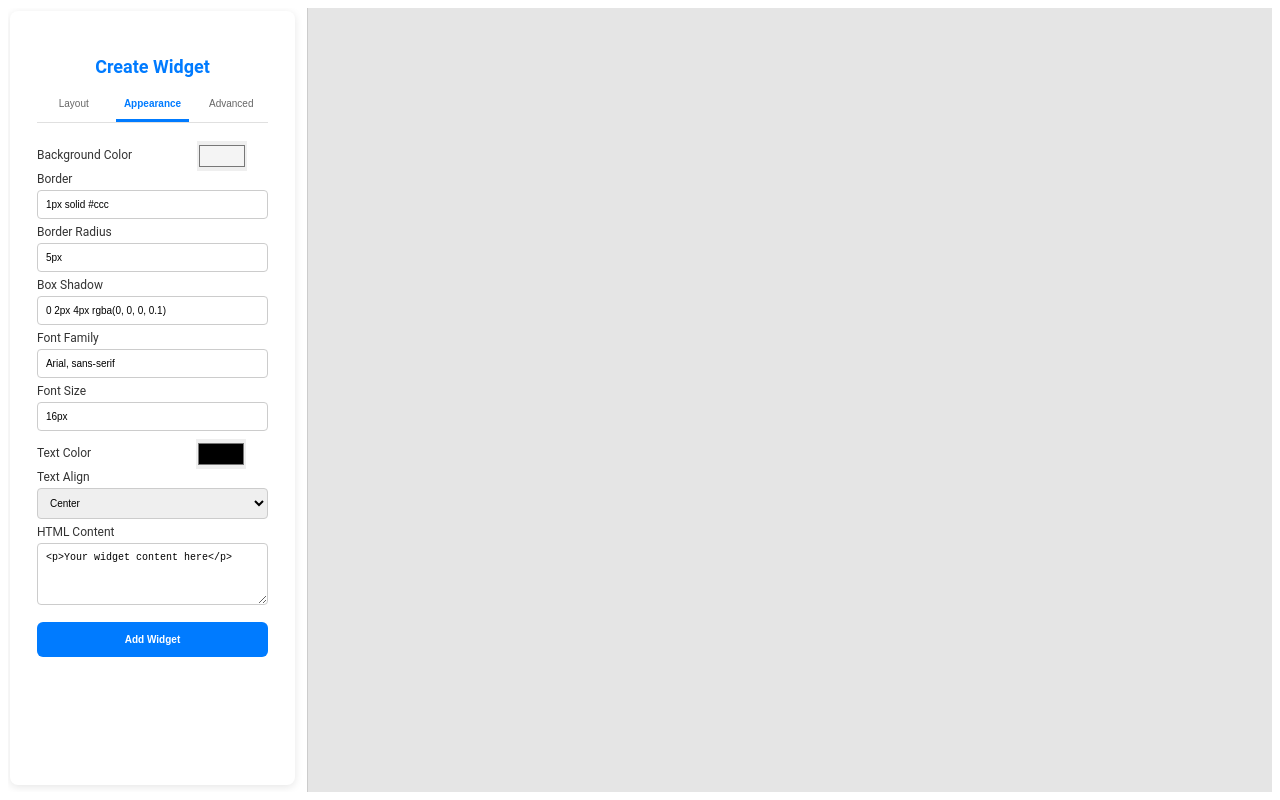
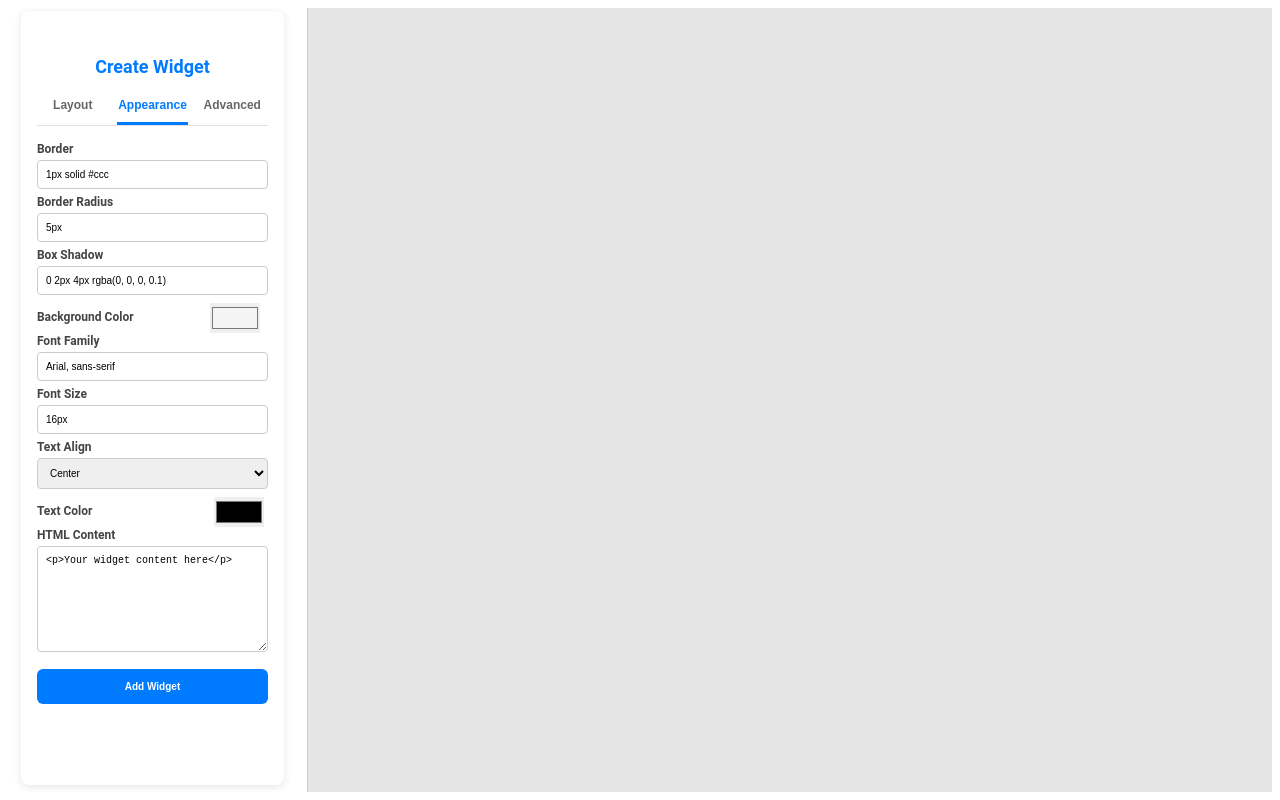
Before and after one commit to BilalSubhani/AngularProjects, an Angular app in the folder widget-builder/: page / in a window 1280 px wide. Both pictures are taken after a click on the button "Appearance". Built offline with nearby package versions, Linux system fonts and the light colour scheme.

Commit message:
Improved styling and inputs for custom styling in side navbar

```diff
--- a/widget-builder/src/app/preview/preview.component.css
+++ b/widget-builder/src/app/preview/preview.component.css
@@ -3,6 +3,7 @@
   width: 100%;
   height: 100%;
 }
+
 .widget {
   position: relative;
   margin-bottom: 1rem;
@@ -10,15 +11,17 @@
   padding: 0.5rem;
   cursor: move;
 }
+
 .element-controls {
   position: absolute;
 }
+
 .delete-btn {
-  padding: 0.25rem;
+  padding: 0.35rem;
   background: #ef4444;
   color: white;
   border: none;
-  border-radius: 4px;
+  border-radius: 50%;
   cursor: pointer;
   transition: all 0.2s;
 }
--- a/widget-builder/src/app/widget-editor/widget-editor.component.css
+++ b/widget-builder/src/app/widget-editor/widget-editor.component.css
@@ -8,7 +8,7 @@
 .widget-editor {
   background-color: #ffffff;
   border-radius: 8px;
-  padding: 1.7rem;
+  padding: 1.7rem 1rem;
   box-shadow: 0 2px 8px rgba(0, 0, 0, 0.1);
   width: 80%;
   max-width: 300px;
@@ -28,7 +28,7 @@
 .tabs {
   display: flex;
   justify-content: space-between;
-  gap: 5px;
+  gap: 8px;
   border-bottom: 1px solid #e0e0e0;
   margin-bottom: 10px;
 }
@@ -38,8 +38,8 @@
   background: none;
   border: none;
   padding: 10px 0;
-  font-size: 10px;
-  font-weight: 500;
+  font-size: 12px;
+  font-weight: bold;
   color: #666;
   cursor: pointer;
   transition: all 0.3s ease;
@@ -65,6 +65,8 @@ form {
 form label {
   margin-top: 10px;
   font-size: 12px;
+  font-weight: bold;
+  color: #444;
 }
 
 .tab-content {
@@ -89,8 +91,9 @@ form label {
 }
 
 .input-group label {
-  font-size: 10px;
-  font-weight: 500;
+  margin-top: 10px;
+  font-size: 12px;
+  font-weight: bold;
   color: #444;
 }
 
@@ -134,7 +137,6 @@ input[type="color"] {
   cursor: pointer;
   transition: all 0.2s ease-in-out;
   box-sizing: border-box;
-  border: none;
   transform: translateY(8px);
 }
 
@@ -158,6 +160,7 @@ button[type="submit"] {
   border-radius: 6px;
   cursor: pointer;
   transition: background-color 0.3s ease;
+  animation: fadeIn 0.5s ease-in-out;
 }
 
 button[type="submit"]:hover {
--- a/widget-builder/src/app/widget-editor/widget-editor.component.html
+++ b/widget-builder/src/app/widget-editor/widget-editor.component.html
@@ -119,17 +119,6 @@
 
     <div *ngIf="activeTab === 'appearance'" class="tab-content">
       <div>
-        <label for="backgroundColor" style="margin-right: 65px"
-          >Background Color</label
-        >
-        <input
-          type="color"
-          id="backgroundColor"
-          [(ngModel)]="appearanceSettings.backgroundColor"
-          name="backgroundColor"
-        />
-      </div>
-      <div>
         <label for="border">Border</label>
         <input
           type="text"
@@ -160,6 +149,17 @@
         />
       </div>
       <div>
+        <label for="backgroundColor" style="margin-right: 76px"
+          >Background Color</label
+        >
+        <input
+          type="color"
+          id="backgroundColor"
+          [(ngModel)]="appearanceSettings.backgroundColor"
+          name="backgroundColor"
+        />
+      </div>
+      <div>
         <label for="fontFamily">Font Family</label>
         <input
           type="text"
@@ -180,15 +180,6 @@
         />
       </div>
       <div>
-        <label for="color" style="margin-right: 105px">Text Color</label>
-        <input
-          type="color"
-          id="color"
-          [(ngModel)]="appearanceSettings.color"
-          name="color"
-        />
-      </div>
-      <div>
         <label for="textAlign">Text Align</label>
         <select
           id="textAlign"
@@ -201,10 +192,19 @@
         </select>
       </div>
       <div>
+        <label for="color" style="margin-right: 122px">Text Color</label>
+        <input
+          type="color"
+          id="color"
+          [(ngModel)]="appearanceSettings.color"
+          name="color"
+        />
+      </div>
+      <div>
         <label for="htmlContent">HTML Content</label>
         <textarea
           id="htmlContent"
-          rows="4"
+          rows="8"
           [(ngModel)]="htmlContent"
           name="htmlContent"
         ></textarea>
@@ -236,7 +236,7 @@
         <label for="customCss">Custom CSS</label>
         <textarea
           id="customCss"
-          rows="3"
+          rows="5"
           [(ngModel)]="advancedSettings.customCss"
           name="customCss"
           placeholder="e.g., opacity: 0.8; transform: rotate(5deg);"
```
